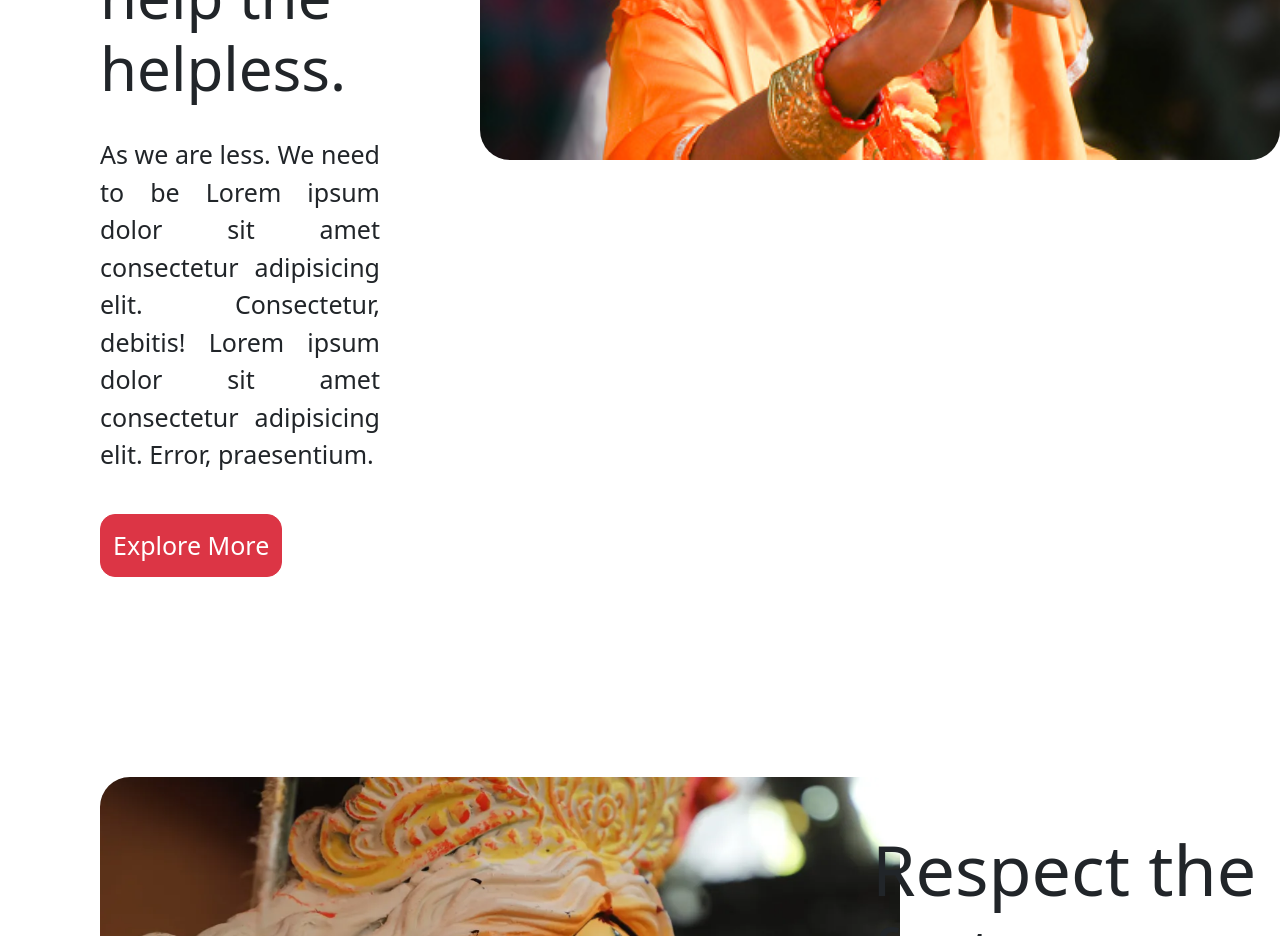
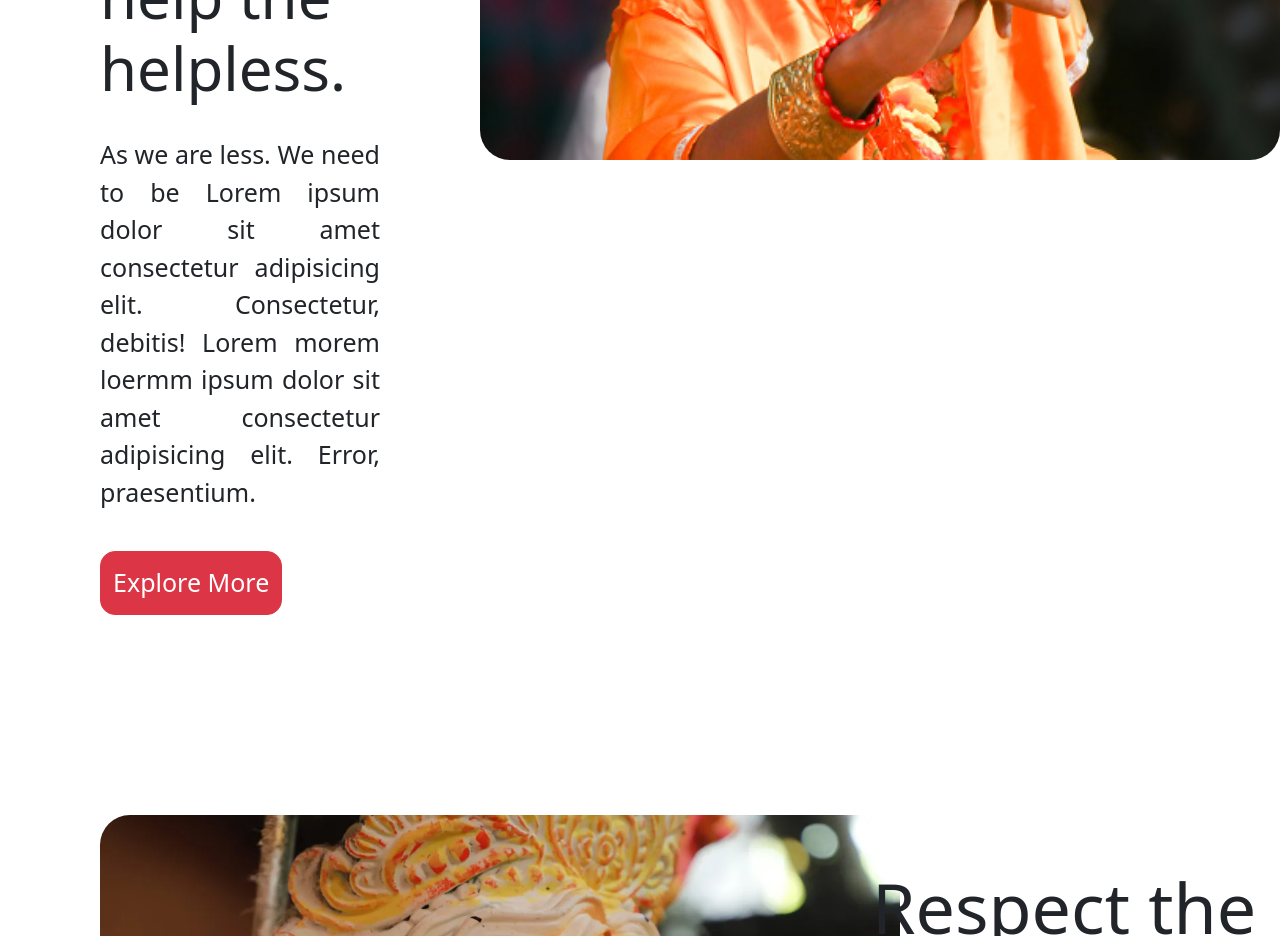
Before and after one commit to absakash/dekbo_pujaAmio, a plain HTML site: page main.html in a window 1280 px wide. Shown: the part 1440-2376 px from the top of the page. Drawn offline with nearby package versions, Linux system fonts and the light colour scheme; a web font is replaced by a local one.

Commit message:
add some words

```diff
--- a/main.html
+++ b/main.html
@@ -46,7 +46,7 @@
           <p class="second_text_s">
             As we are less. We need to be
             Lorem ipsum dolor sit amet consectetur adipisicing elit. Consectetur, debitis!
-            Lorem ipsum dolor sit amet consectetur adipisicing elit. Error, praesentium.
+            Lorem morem loermm ipsum dolor sit amet consectetur adipisicing elit. Error, praesentium.
           </p>
           <br>
           <button type="button" class="btn btn-danger">Explore More</button>
```
